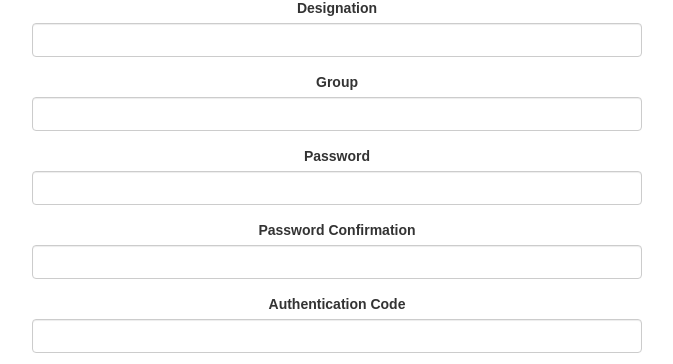
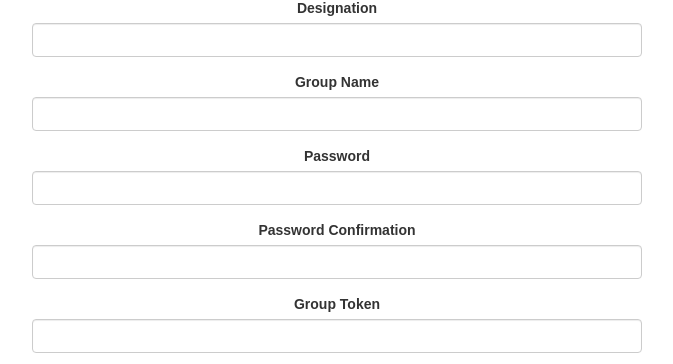
Before and after one commit to npnl/ScoreAssesmentWebForms, a React (Create React App) app: page /register in a window 1280 px wide. Shown: the part 213-577 px from the top of the page, without its empty margins (303-976 px from the left). Built offline with nearby package versions, Linux system fonts and the light colour scheme.

Commit message:
Changed the confusing names

```diff
--- a/src/_components/RegisterPage/RegisterPage.jsx
+++ b/src/_components/RegisterPage/RegisterPage.jsx
@@ -76,10 +76,10 @@ class RegisterPage extends React.Component {
                       }
                     </div>
                     <div className={'form-group' + (submitted && !user.group ? ' has-error' : '')}>
-                        <label htmlFor="group">Group</label>
+                        <label htmlFor="group">Group Name</label>
                         <input type="text" className="form-control" name="group" value={user.group} onChange={this.handleChange} />
                         {submitted && !user.group &&
-                            <div className="help-block">Group is required</div>
+                            <div className="help-block">Group Name is required</div>
                         }
                     </div>
                     <div className={'form-group' + (submitted && !user.password ? ' has-error' : '')}>
@@ -97,10 +97,10 @@ class RegisterPage extends React.Component {
                       }
                     </div>
                     <div className={'form-group' + (submitted && !user.authentication_code ? ' has-error' : '')}>
-                        <label htmlFor="authentication_code">Authentication Code</label>
+                        <label htmlFor="authentication_code">Group Token</label>
                         <input type="password" className="form-control" name="authentication_code" value={user.authentication_code} onChange={this.handleChange} />
                       {submitted && !user.authentication_code &&
-                      <div className="help-block">Authentication Code is required</div>
+                      <div className="help-block">Group Token is required</div>
                       }
                     </div>
                     <div className="form-group">
```
